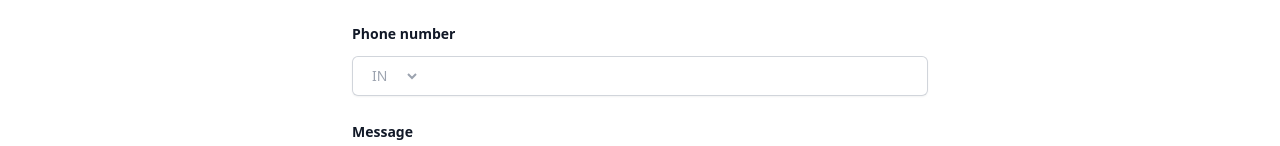
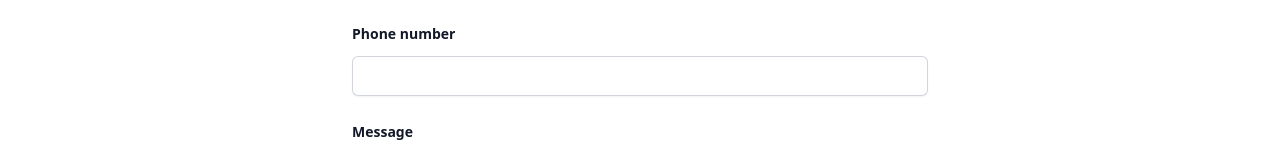
Before and after one commit to AryanKuAg/vaishnavi-portfolio, a Next.js app: page / in a window 1280 px wide. Shown: the part 2031-2177 px from the top of the page. Built offline with nearby package versions, Linux system fonts and the light colour scheme.

Commit message:
✨ Contact section funcxtion added

```diff
--- a/components/HomePage/Contact/index.tsx
+++ b/components/HomePage/Contact/index.tsx
@@ -1,6 +1,45 @@
 'use client'
 
+import React, { useState } from 'react'
+
 export default function ContactMe() {
+  const [formData, setFormData] = useState({
+    firstName: '',
+    lastName: '',
+    email: '',
+    phoneNumber: '',
+    message: '',
+  })
+
+  const handleChange = (e: React.ChangeEvent<HTMLInputElement | HTMLTextAreaElement>) => {
+    const { name, value } = e.target
+    setFormData((prevData) => ({ ...prevData, [name]: value }))
+  }
+
+  const handleSubmit = (e: React.ChangeEvent<HTMLFormElement>) => {
+    e.preventDefault()
+    const { firstName, lastName, email, phoneNumber, message } = formData
+
+    // Format email body
+    const emailBody = `
+Hello,
+
+Here is the contact form submission:
+
+Name: ${firstName} ${lastName}
+Email: ${email}
+Phone: ${phoneNumber}
+
+Message:
+${message}
+
+Regards,
+${firstName} ${lastName}
+`
+
+    // Open default email client
+    window.location.href = `mailto:guptavaishnavi8032@gmail.com?subject=Contact Form Submission&body=${encodeURIComponent(emailBody)}`
+  }
 
   return (
     <div className="isolate bg-white px-8">
@@ -20,7 +59,7 @@ export default function ContactMe() {
         <h1 className="font-semibold tracking-tight text-gray-900 text-5xl sm:text-6xl">📱 Contact me</h1>
         <p className="mt-2 text-lg/8 text-gray-600">Have questions or need assistance? Feel free to reach out—I&apos;m here to help!</p>
       </div>
-      <form action="#" method="POST" className="mx-auto mt-16 max-w-xl sm:mt-20">
+      <form onSubmit={handleSubmit} className="mx-auto mt-16 max-w-xl sm:mt-20">
         <div className="grid grid-cols-1 gap-x-8 gap-y-6 sm:grid-cols-2">
           <div>
             <label htmlFor="first-name" className="block text-sm/6 font-semibold text-gray-900">
@@ -29,9 +68,11 @@ export default function ContactMe() {
             <div className="mt-2.5">
               <input
                 id="first-name"
-                name="first-name"
+                name="firstName"
                 type="text"
                 autoComplete="given-name"
+                value={formData.firstName}
+                onChange={handleChange}
                 className="block w-full rounded-md border-0 px-3.5 py-2 text-gray-900 shadow-sm ring-1 ring-inset ring-gray-300 placeholder:text-gray-400 focus:ring-2 focus:ring-inset focus:ring-indigo-600 sm:text-sm/6"
               />
             </div>
@@ -43,9 +84,11 @@ export default function ContactMe() {
             <div className="mt-2.5">
               <input
                 id="last-name"
-                name="last-name"
+                name="lastName"
                 type="text"
                 autoComplete="family-name"
+                value={formData.lastName}
+                onChange={handleChange}
                 className="block w-full rounded-md border-0 px-3.5 py-2 text-gray-900 shadow-sm ring-1 ring-inset ring-gray-300 placeholder:text-gray-400 focus:ring-2 focus:ring-inset focus:ring-indigo-600 sm:text-sm/6"
               />
             </div>
@@ -60,6 +103,8 @@ export default function ContactMe() {
                 name="email"
                 type="email"
                 autoComplete="email"
+                value={formData.email}
+                onChange={handleChange}
                 className="block w-full rounded-md border-0 px-3.5 py-2 text-gray-900 shadow-sm ring-1 ring-inset ring-gray-300 placeholder:text-gray-400 focus:ring-2 focus:ring-inset focus:ring-indigo-600 sm:text-sm/6"
               />
             </div>
@@ -68,29 +113,15 @@ export default function ContactMe() {
             <label htmlFor="phone-number" className="block text-sm/6 font-semibold text-gray-900">
               Phone number
             </label>
-            <div className="relative mt-2.5">
-              <div className="absolute inset-y-0 left-0 flex items-center">
-                <label htmlFor="country" className="sr-only">
-                  Country
-                </label>
-                <select
-                  id="country"
-                  name="country"
-                  className="h-full rounded-md border-0 bg-transparent bg-none py-0 pl-4 pr-4 text-gray-400 focus:ring-2 focus:ring-inset focus:ring-indigo-600 sm:text-sm"
-                >
-                  <option>IN</option>
-                </select>
-                {/* <FaAngleDown
-                  aria-hidden="true"
-                  className="pointer-events-none absolute right-3 top-0 h-full w-5 text-gray-400"
-                /> */}
-              </div>
+            <div className="mt-2.5">
               <input
                 id="phone-number"
-                name="phone-number"
+                name="phoneNumber"
                 type="tel"
                 autoComplete="tel"
-                className="block w-full rounded-md border-0 px-3.5 py-2 pl-20 text-gray-900 shadow-sm ring-1 ring-inset ring-gray-300 placeholder:text-gray-400 focus:ring-2 focus:ring-inset focus:ring-indigo-600 sm:text-sm/6"
+                value={formData.phoneNumber}
+                onChange={handleChange}
+                className="block w-full rounded-md border-0 px-3.5 py-2 text-gray-900 shadow-sm ring-1 ring-inset ring-gray-300 placeholder:text-gray-400 focus:ring-2 focus:ring-inset focus:ring-indigo-600 sm:text-sm/6"
               />
             </div>
           </div>
@@ -103,12 +134,12 @@ export default function ContactMe() {
                 id="message"
                 name="message"
                 rows={4}
+                value={formData.message}
+                onChange={handleChange}
                 className="block w-full rounded-md border-0 px-3.5 py-2 text-gray-900 shadow-sm ring-1 ring-inset ring-gray-300 placeholder:text-gray-400 focus:ring-2 focus:ring-inset focus:ring-indigo-600 sm:text-sm/6"
-                defaultValue={''}
               />
             </div>
           </div>
-
         </div>
         <div className="mt-10">
           <button
```
